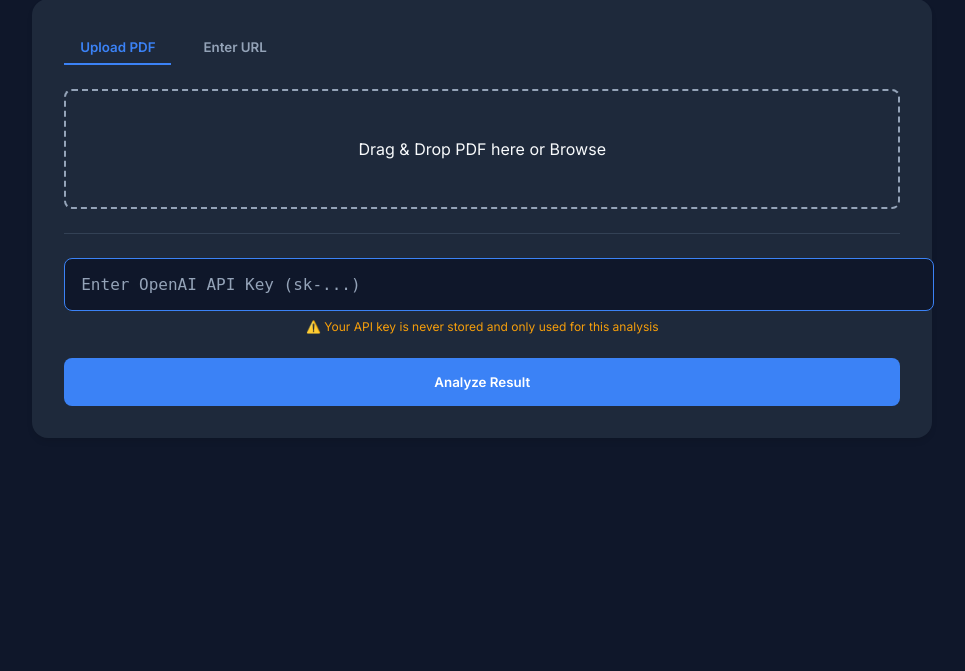
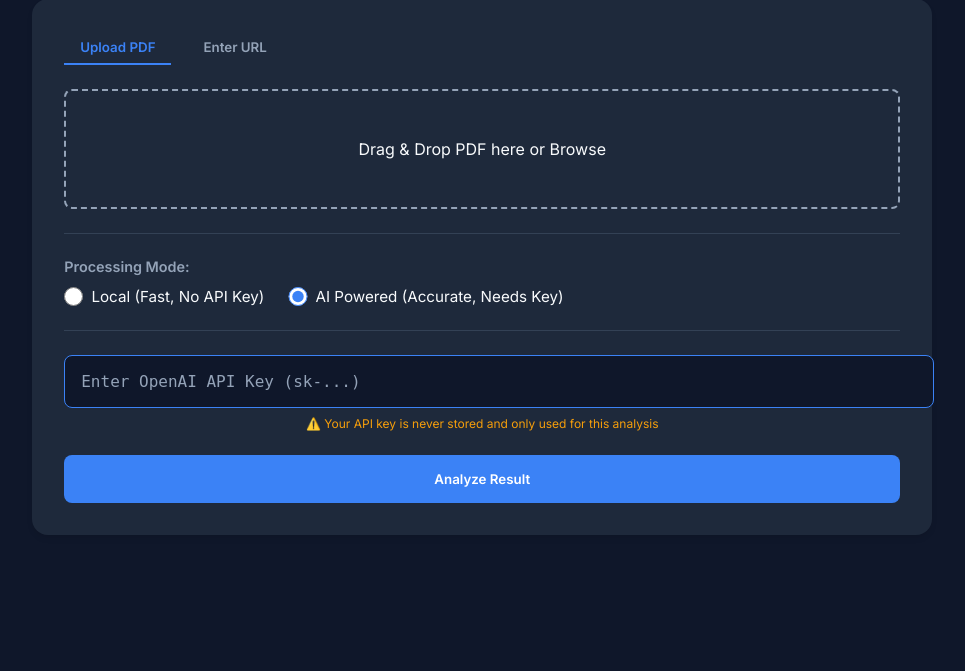
Before and after one commit to V6FinCorp/result_analyser, a Flask app: page / in a window 1280 px wide. Shown: the part 158-829 px from the top of the page, without its empty margins (28-993 px from the left). Run offline with Flask 3, Linux system fonts and the light colour scheme.

Commit message:
swtich AI/Local, comparision columns

```diff
--- a/app.py
+++ b/app.py
@@ -23,21 +23,28 @@ os.makedirs(app.config['DOWNLOAD_FOLDER'], exist_ok=True)
 def index():
     return render_template('index.html')
 
+@app.route('/favicon.ico')
+def favicon():
+    return '', 204
+
 @app.route('/analyze', methods=['POST'])
 def analyze():
     file_path = None
     api_key = None
 
-    # Get API key from form
-    if 'api_key' in request.form:
-        api_key = request.form['api_key'].strip()
+    # Get Processing Mode
+    processing_mode = request.form.get('processing_mode', 'ai')
 
-    if not api_key:
-        return jsonify({'error': 'OpenAI API key is required. Please enter your API key.'}), 400
+    # Get API key from form (only required for AI mode)
+    if processing_mode == 'ai':
+        if 'api_key' in request.form:
+            api_key = request.form['api_key'].strip()
 
-    # Validate API key format
-    if not api_key.startswith('sk-'):
-        return jsonify({'error': 'Invalid API key format. OpenAI keys start with "sk-"'}), 400
+        if not api_key:
+            return jsonify({'error': 'OpenAI API key is required for AI mode.'}), 400
+
+        if not api_key.startswith('sk-'):
+            return jsonify({'error': 'Invalid API key format. OpenAI keys start with "sk-"'}), 400
 
     # Handle File Upload
     if 'file' in request.files and request.files['file'].filename != '':
@@ -57,17 +64,21 @@ def analyze():
     else:
         return jsonify({'error': 'No file or URL provided'}), 400
 
-    # Process the PDF using OpenAI
+    # Process the PDF
     try:
-        from openai_analyzer import analyze_with_openai
-
-        logger.info("Starting OpenAI-based analysis...")
-        data = analyze_with_openai(file_path, api_key)
+        if processing_mode == 'ai':
+            from openai_analyzer import analyze_with_openai
+            logger.info("Starting OpenAI-based analysis...")
+            data = analyze_with_openai(file_path, api_key)
+        else:
+            logger.info("Starting Local-based analysis...")
+            data = extract_financial_data(file_path)
 
         # Check for errors in the response
-        if 'error' in data:
-            logger.error(f"OpenAI analysis error: {data['error']}")
-            return jsonify({'error': data['error']}), 400
+        if not data or 'error' in data:
+            error_msg = data.get('error', 'Unknown error during extraction')
+            logger.error(f"Analysis error: {error_msg}")
+            return jsonify({'error': error_msg}), 400
 
         logger.info("Analysis completed successfully")
         return jsonify(data)
@@ -86,5 +97,11 @@ def analyze():
         else:
             return jsonify({'error': f'Analysis failed: {error_msg}'}), 500
 
+@app.errorhandler(Exception)
+def handle_exception(e):
+    logger.error(f"Unhandled Exception: {e}", exc_info=True)
+    return jsonify({'error': f"Server Error: {str(e)}"}), 500
+
 if __name__ == '__main__':
-    app.run(debug=True, port=5001)
+    # Set use_reloader=False if you experience connection resets during development
+    app.run(debug=True, port=5001, use_reloader=False)
--- a/static/script.js
+++ b/static/script.js
@@ -11,10 +11,25 @@ function switchTab(tab) {
     }
 }
 
+function toggleApiKey() {
+    const mode = document.querySelector('input[name="processing_mode"]:checked').value;
+    const container = document.getElementById('api-key-container');
+    const loadingText = document.getElementById('loading-text');
+
+    if (mode === 'local') {
+        container.style.display = 'none';
+        loadingText.textContent = 'Local engine is extracting financial data...';
+    } else {
+        container.style.display = 'block';
+        loadingText.textContent = 'AI is analyzing the financial data...';
+    }
+}
+
 // Drag and Drop Logic
 const dropZone = document.getElementById('drop-zone');
 const fileInput = document.getElementById('file-input');
 
+if (dropZone) {
     dropZone.addEventListener('click', () => fileInput.click());
 
     dropZone.addEventListener('dragover', (e) => {
@@ -38,12 +53,15 @@ dropZone.addEventListener('drop', (e) => {
             document.querySelector('#drop-zone p').textContent = `Selected: ${fileInput.files[0].name}`;
         }
     });
+}
 
+if (fileInput) {
     fileInput.addEventListener('change', () => {
         if (fileInput.files.length) {
             document.querySelector('#drop-zone p').textContent = `Selected: ${fileInput.files[0].name}`;
         }
     });
+}
 
 async function analyzeStock() {
     const loading = document.getElementById('loading');
@@ -56,7 +74,10 @@ async function analyzeStock() {
 
     const formData = new FormData();
 
-    // Get API key
+    const mode = document.querySelector('input[name="processing_mode"]:checked').value;
+    formData.append('processing_mode', mode);
+
+    if (mode === 'ai') {
         const apiKey = document.getElementById('api-key-input').value.trim();
         if (!apiKey) {
             alert("Please enter your OpenAI API key.");
@@ -69,8 +90,8 @@ async function analyzeStock() {
             resetUI();
             return;
         }
-
         formData.append('api_key', apiKey);
+    }
 
     if (document.getElementById('upload-tab').classList.contains('active')) {
         if (!fileInput.files.length) {
@@ -90,21 +111,29 @@ async function analyzeStock() {
     }
 
     try {
+        console.log("Sending request to /analyze...");
         const response = await fetch('/analyze', {
             method: 'POST',
             body: formData
         });
 
+        console.log("Response received, status:", response.status);
         const data = await response.json();
 
         if (response.ok) {
+            console.log("Analysis successful, displaying results...");
             displayResult(data);
         } else {
+            console.error("Server returned error:", data.error);
             alert(data.error || "An error occurred during analysis.");
         }
     } catch (error) {
-        console.error(error);
-        alert("Failed to connect to the server.");
+        console.error("Fetch Error:", error);
+        if (error.name === 'TypeError' && error.message === 'Failed to fetch') {
+            alert("Connection Error: The server might be down or restarting. Please wait a few seconds and try again. \n\nNote: If you are editing the PDF while uploading, please save it first.");
+        } else {
+            alert("An error occurred: " + error.message);
+        }
     } finally {
         resetUI();
     }
@@ -119,6 +148,15 @@ function displayResult(data) {
     const resultSection = document.getElementById('result-section');
     resultSection.classList.remove('hidden');
 
+    // Show Result Type Badge
+    const typeContainer = document.getElementById('result-type-container');
+    const typeBadge = document.getElementById('result-type-badge');
+    if (data.result_type) {
+        typeContainer.classList.remove('hidden');
+        typeBadge.textContent = data.result_type;
+        typeBadge.style.backgroundColor = data.result_type === 'Consolidated' ? 'var(--success)' : 'var(--primary)';
+    }
+
     const rec = data.recommendation;
     const verdict = document.getElementById('verdict');
     verdict.textContent = rec.verdict;
@@ -126,7 +164,33 @@ function displayResult(data) {
 
     renderTable(data.table_data);
     renderGrowth(data.growth);
+    renderCorporateActions(data.corporate_actions);
     renderObservations(data.observations);
+}
+
+function renderCorporateActions(actions) {
+    const container = document.getElementById('corporate-actions-section');
+    container.innerHTML = '';
+
+    if (!actions) {
+        container.innerHTML = '<p style="color: var(--text-muted); font-size: 0.9rem;">No corporate actions found.</p>';
+        return;
+    }
+
+    const items = [
+        { key: 'dividend', label: '💰 Dividend', val: actions.dividend },
+        { key: 'capex', label: '🏗️ Capex/Expansion', val: actions.capex },
+        { key: 'management_change', label: '👔 Management Change', val: actions.management_change },
+        { key: 'new_projects', label: '🚀 New Projects/Orders', val: actions.new_projects },
+        { key: 'special_announcement', label: '📢 Special Announcement', val: actions.special_announcement }
+    ];
+
+    items.forEach(item => {
+        const div = document.createElement('div');
+        div.className = 'corporate-action-item';
+        div.innerHTML = `<h4>${item.label}</h4><p>${item.val || 'Not mentioned'}</p>`;
+        container.appendChild(div);
+    });
 }
 
 function renderTable(tableData) {
@@ -135,9 +199,16 @@ function renderTable(tableData) {
     const tbody = table.querySelector('tbody');
 
     thead.innerHTML = '<th>Particulars</th>';
+    thead.innerHTML += '<th style="color: var(--primary)">QoQ %</th>';
+    thead.innerHTML += '<th style="color: var(--primary)">YoY %</th>';
     tbody.innerHTML = '';
 
     if (!tableData || tableData.length === 0) return;
+
+    // Identify indices for calculation
+    const current = tableData.find(d => d.period === 'Current');
+    const prev = tableData.find(d => d.period === 'Prev Qtr');
+    const yoy = tableData.find(d => d.period === 'YoY Qtr');
 
     tableData.forEach(col => {
         const th = document.createElement('th');
@@ -158,20 +229,59 @@ function renderTable(tableData) {
 
     metrics.forEach(metric => {
         const tr = document.createElement('tr');
+
+        // 1. Particulars Label
         const tdLabel = document.createElement('td');
         tdLabel.innerHTML = `<strong>${metric.label}</strong>`;
         tr.appendChild(tdLabel);
 
+        // 2. QoQ % Calculation & Cell
+        const tdQoQ = document.createElement('td');
+        if (current && prev && prev[metric.key]) {
+            const diff = ((current[metric.key] - prev[metric.key]) / Math.abs(prev[metric.key])) * 100;
+            tdQoQ.textContent = (diff > 0 ? '+' : '') + diff.toFixed(1) + '%';
+
+            // Expense Logic: Red on increase, Green on decrease
+            if (metric.key === 'total_expenses') {
+                tdQoQ.style.color = diff <= 0 ? 'var(--success)' : 'var(--danger)';
+            } else {
+                tdQoQ.style.color = diff >= 0 ? 'var(--success)' : 'var(--danger)';
+            }
+            tdQoQ.style.fontWeight = '600';
+        } else {
+            tdQoQ.textContent = '-';
+        }
+        tr.appendChild(tdQoQ);
+
+        // 3. YoY % Calculation & Cell
+        const tdYoY = document.createElement('td');
+        if (current && yoy && yoy[metric.key]) {
+            const diff = ((current[metric.key] - yoy[metric.key]) / Math.abs(yoy[metric.key])) * 100;
+            tdYoY.textContent = (diff > 0 ? '+' : '') + diff.toFixed(1) + '%';
+
+            // Expense Logic: Red on increase, Green on decrease
+            if (metric.key === 'total_expenses') {
+                tdYoY.style.color = diff <= 0 ? 'var(--success)' : 'var(--danger)';
+            } else {
+                tdYoY.style.color = diff >= 0 ? 'var(--success)' : 'var(--danger)';
+            }
+            tdYoY.style.fontWeight = '600';
+        } else {
+            tdYoY.textContent = '-';
+        }
+        tr.appendChild(tdYoY);
+
+        // 4. Period Data Cells
         tableData.forEach(col => {
             const td = document.createElement('td');
             let val = col[metric.key];
 
             if (metric.isPercent) {
-                td.textContent = val.toFixed(1) + '%';
+                td.textContent = (val || 0).toFixed(1) + '%';
                 if (val < 0) td.style.color = '#ef4444';
                 else if (val > 20) td.style.color = '#22c55e';
             } else {
-                td.textContent = val.toLocaleString('en-IN');
+                td.textContent = (val || 0).toLocaleString('en-IN');
                 if ((metric.key === 'operating_profit' || metric.key === 'net_profit') && val < 0) {
                     td.style.color = '#ef4444';
                     td.textContent = `(${Math.abs(val).toLocaleString('en-IN')})`;
@@ -183,7 +293,6 @@ function renderTable(tableData) {
         tbody.appendChild(tr);
     });
 }
-
 function renderGrowth(growth) {
     const container = document.getElementById('growth-section');
     container.innerHTML = '';
@@ -200,9 +309,13 @@ function renderGrowth(growth) {
     items.forEach(item => {
         const div = document.createElement('div');
         div.className = 'growth-item';
-        const arrow = item.val >= 0 ? '⬆️' : '⬇️';
-        const color = item.val >= 0 ? '#22c55e' : '#ef4444';
-        div.innerHTML = `<h4>${item.label}</h4><p style="color: ${color}">${arrow} ${Math.abs(item.val).toFixed(1)}%</p>`;
+        const isPositive = item.val >= 0;
+        div.innerHTML = `
+            <h4>${item.label}</h4>
+            <p style="color: ${isPositive ? 'var(--success)' : 'var(--danger)'}">
+                ${isPositive ? '+' : ''}${item.val ? item.val.toFixed(1) : '0'}%
+            </p>
+        `;
         container.appendChild(div);
     });
 }
@@ -212,14 +325,13 @@ function renderObservations(observations) {
     list.innerHTML = '';
 
     if (!observations || observations.length === 0) {
-        list.innerHTML = '<li>No critical observations found.</li>';
+        list.innerHTML = '<li>No specific observations found.</li>';
         return;
     }
 
     observations.forEach(obs => {
         const li = document.createElement('li');
-        const htmlObs = obs.replace(/\*\*(.*?)\*\*/g, '<strong>$1</strong>');
-        li.innerHTML = htmlObs;
+        li.textContent = obs;
         list.appendChild(li);
     });
 }
--- a/static/style.css
+++ b/static/style.css
@@ -115,6 +133,40 @@ header p {
     border-top: 1px solid var(--border-color);
 }
 
+.processing-mode-section {
+    margin-top: 1.5rem;
+    padding-top: 1.5rem;
+    border-top: 1px solid var(--border-color);
+}
+
+.section-label {
+    font-size: 0.9rem;
+    color: var(--text-muted);
+    margin-bottom: 0.75rem;
+    font-weight: 600;
+}
+
+.radio-group {
+    display: flex;
+    gap: 1.5rem;
+    margin-bottom: 0.5rem;
+}
+
+.radio-label {
+    display: flex;
+    align-items: center;
+    gap: 0.5rem;
+    cursor: pointer;
+    font-size: 0.95rem;
+    color: var(--text-main);
+}
+
+.radio-label input[type="radio"] {
+    width: 1.2rem;
+    height: 1.2rem;
+    accent-color: var(--primary);
+}
+
 #api-key-input {
     width: 100%;
     padding: 1rem;
--- a/templates/index.html
+++ b/templates/index.html
@@ -14,6 +14,9 @@
         <header>
             <h1>AI Stock Analyzer</h1>
             <p>Upload a quarterly result PDF or provide a BSE/NSE URL for instant AI analysis.</p>
+            <div id="result-type-container" class="hidden">
+                <span id="result-type-badge"></span>
+            </div>
         </header>
 
         <div class="input-section">
@@ -33,7 +36,21 @@
                 <input type="text" id="url-input" placeholder="Paste BSE/NSE PDF URL here...">
             </div>
 
-            <div class="api-key-section">
+            <div class="processing-mode-section">
+                <p class="section-label">Processing Mode:</p>
+                <div class="radio-group">
+                    <label class="radio-label">
+                        <input type="radio" name="processing_mode" value="local" onchange="toggleApiKey()">
+                        <span>Local (Fast, No API Key)</span>
+                    </label>
+                    <label class="radio-label">
+                        <input type="radio" name="processing_mode" value="ai" checked onchange="toggleApiKey()">
+                        <span>AI Powered (Accurate, Needs Key)</span>
+                    </label>
+                </div>
+            </div>
+
+            <div class="api-key-section" id="api-key-container">
                 <input type="password" id="api-key-input" placeholder="Enter OpenAI API Key (sk-...)">
                 <p class="api-key-note">⚠️ Your API key is never stored and only used for this analysis</p>
             </div>
@@ -43,7 +60,7 @@
 
         <div id="loading" class="hidden">
             <div class="spinner"></div>
-            <p>AI is analyzing the financial data...</p>
+            <p id="loading-text">AI is analyzing the financial data...</p>
         </div>
 
         <div id="result-section" class="hidden">
@@ -73,6 +90,11 @@
                 </div>
 
                 <div class="section-box">
+                    <h3>Corporate Actions & Announcements</h3>
+                    <div class="corporate-actions-grid" id="corporate-actions-section"></div>
+                </div>
+
+                <div class="section-box">
                     <h3>Key Observations</h3>
                     <ul class="observations-list" id="observations-list"></ul>
                 </div>
```
Also changed, not shown: other parts of static/style.css (+63 -5 lines), analyzer.py (+71 -4 lines), openai_analyzer.py (+39 -22 lines), 2 other files. Lines whose indentation alone changed are shown as unchanged.
